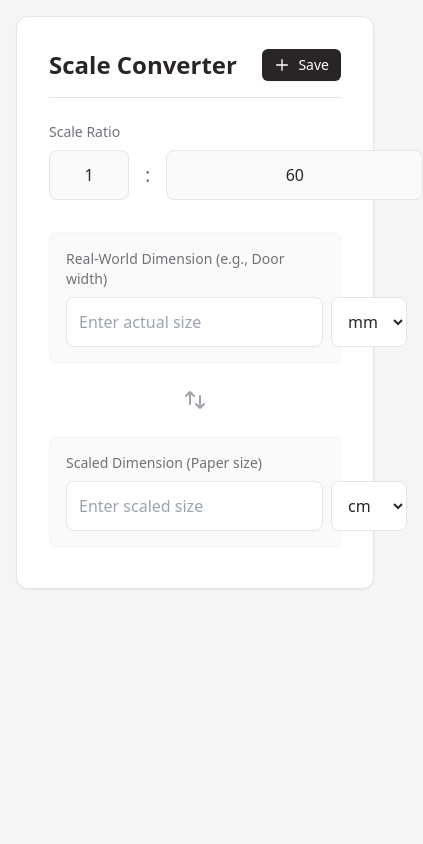
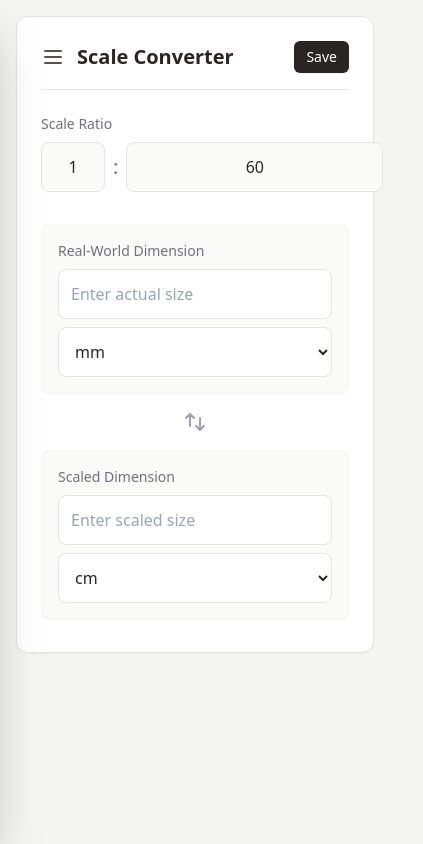
Before and after one commit to renzjared/scale, a plain HTML site: page index.html in a window 390 px wide. Shown: the whole page, 423 px wide, since content can reach past the window. Drawn offline with nearby package versions, Linux system fonts and the light colour scheme.

Commit message:
collapsible sidebar

```diff
--- a/app.js
+++ b/app.js
@@ -193,3 +193,24 @@ function renderSaved() {
         `;
     });
 }
+
+// --- Mobile Sidebar Toggle Logic ---
+function toggleSidebar() {
+    const sidebar = document.getElementById('sidebar');
+    const backdrop = document.getElementById('sidebarBackdrop');
+
+    // Check if it's currently closed (has the negative translate class)
+    if (sidebar.classList.contains('-translate-x-full')) {
+        // Open it
+        sidebar.classList.remove('-translate-x-full');
+        backdrop.classList.remove('hidden');
+        // Small delay to allow the browser to remove 'hidden' before animating opacity
+        setTimeout(() => backdrop.classList.remove('opacity-0'), 10);
+    } else {
+        // Close it
+        sidebar.classList.add('-translate-x-full');
+        backdrop.classList.add('opacity-0');
+        // Wait for opacity transition to finish before hiding completely
+        setTimeout(() => backdrop.classList.add('hidden'), 300);
+    }
+}
--- a/index.html
+++ b/index.html
@@ -23,15 +23,27 @@
         input[type="number"]::-webkit-inner-spin-button,
         input[type="number"]::-webkit-outer-spin-button { -webkit-appearance: none; margin: 0; }
         input[type="number"] { -moz-appearance: textfield; }
+        /* Custom scrollbar for sidebar */
+        .custom-scrollbar::-webkit-scrollbar { width: 4px; }
+        .custom-scrollbar::-webkit-scrollbar-thumb { background: #e7e5e4; border-radius: 4px; }
     </style>
 </head>
-<body class="bg-stone-100 text-zinc-800 font-sans min-h-screen flex p-4 md:p-8 justify-center gap-6 relative">
+<body class="bg-stone-100 text-zinc-800 font-sans min-h-screen flex p-4 md:p-8 justify-center gap-6 overflow-x-hidden">
+
+    <!-- Mobile Backdrop Overlay -->
+    <div id="sidebarBackdrop" class="fixed inset-0 bg-stone-900/40 z-30 hidden md:hidden backdrop-blur-sm transition-opacity opacity-0" onclick="toggleSidebar()"></div>
 
     <!-- Sidebar: Saved & History -->
-    <aside class="w-80 bg-white rounded-xl shadow-sm border border-stone-200 hidden md:flex flex-col h-[700px] overflow-hidden">
+    <!-- On mobile: Fixed drawer sliding from left. On desktop: Relative static sidebar. -->
+    <aside id="sidebar" class="fixed inset-y-0 left-0 z-40 w-80 bg-white shadow-2xl md:shadow-sm border-r border-stone-200 flex flex-col h-full md:h-[700px] md:rounded-xl md:relative transform -translate-x-full md:translate-x-0 transition-transform duration-300 ease-in-out">
+
+        <!-- Mobile Close Button (Hidden on Desktop) -->
+        <button onclick="toggleSidebar()" class="absolute top-4 right-4 md:hidden text-stone-400 hover:text-stone-800 z-50">
+            <svg class="w-6 h-6" fill="none" stroke="currentColor" viewBox="0 0 24 24"><path stroke-linecap="round" stroke-linejoin="round" stroke-width="2" d="M6 18L18 6M6 6l12 12"></path></svg>
+        </button>
 
         <!-- Saved Items Section -->
-        <div class="p-6 border-b border-stone-200 flex flex-col h-1/2">
+        <div class="p-6 border-b border-stone-200 flex flex-col h-1/2 mt-8 md:mt-0">
             <h2 class="text-lg font-semibold text-stone-800 mb-4 flex items-center justify-between">
                 Saved Labels
                 <svg class="w-5 h-5 text-stone-400" fill="none" stroke="currentColor" viewBox="0 0 24 24"><path stroke-linecap="round" stroke-linejoin="round" stroke-width="2" d="M5 5a2 2 0 012-2h10a2 2 0 012 2v16l-7-3.5L5 21V5z"></path></svg>
@@ -44,25 +56,32 @@
         </div>
 
         <!-- Recent History Section -->
-        <div class="p-6 bg-stone-50 flex flex-col h-1/2">
+        <div class="p-6 bg-stone-50 flex flex-col h-1/2 md:rounded-b-xl">
             <h2 class="text-sm font-semibold text-stone-500 mb-4 uppercase tracking-wider">Recent History</h2>
-            <div class="overflow-y-auto flex-1 pr-2">
+            <div class="overflow-y-auto flex-1 pr-2 custom-scrollbar">
                 <ul id="historyList" class="space-y-3">
                     <!-- History items injected via JS -->
                 </ul>
             </div>
-            <button onclick="clearHistory()" class="mt-4 w-full py-2 text-xs text-zinc-500 hover:text-stone-800 hover:bg-stone-200 rounded-lg transition">
+            <button onclick="clearHistory()" class="mt-4 w-full py-2 text-xs text-zinc-500 hover:text-stone-800 hover:bg-stone-200 rounded-lg transition border border-stone-200">
                 Clear Recent
             </button>
         </div>
     </aside>
 
     <!-- Main Content -->
-    <main class="bg-white rounded-xl shadow-sm border border-stone-200 p-8 w-full max-w-lg h-fit">
-        <div class="flex justify-between items-end mb-6 border-b border-stone-200 pb-4">
-            <h1 class="text-2xl font-semibold text-stone-800">Scale Converter</h1>
+    <main class="bg-white rounded-xl shadow-sm border border-stone-200 p-6 md:p-8 w-full max-w-lg h-fit relative z-10">
+
+        <div class="flex justify-between items-center mb-6 border-b border-stone-200 pb-4">
+            <div class="flex items-center gap-3">
+                <!-- Mobile Hamburger Menu Button -->
+                <button onclick="toggleSidebar()" class="md:hidden text-stone-600 hover:text-stone-900 focus:outline-none">
+                    <svg class="w-6 h-6" fill="none" stroke="currentColor" viewBox="0 0 24 24"><path stroke-linecap="round" stroke-linejoin="round" stroke-width="2" d="M4 6h16M4 12h16M4 18h16"></path></svg>
+                </button>
+                <h1 class="text-xl md:text-2xl font-semibold text-stone-800">Scale Converter</h1>
+            </div>
             <button onclick="openModal()" class="text-sm px-3 py-1.5 bg-stone-800 text-white rounded-md hover:bg-stone-700 transition shadow-sm flex items-center gap-2">
-                <svg class="w-4 h-4" fill="none" stroke="currentColor" viewBox="0 0 24 24"><path stroke-linecap="round" stroke-linejoin="round" stroke-width="2" d="M12 4v16m8-8H4"></path></svg>
+                <svg class="w-4 h-4 hidden sm:block" fill="none" stroke="currentColor" viewBox="0 0 24 24"><path stroke-linecap="round" stroke-linejoin="round" stroke-width="2" d="M12 4v16m8-8H4"></path></svg>
                 Save
             </button>
         </div>
@@ -70,19 +89,19 @@
         <!-- Scale Ratio Input -->
         <div class="mb-8">
             <label class="block text-sm font-medium text-zinc-500 mb-2">Scale Ratio</label>
-            <div class="flex items-center space-x-4">
-                <input type="number" id="ratioLeft" value="1" class="w-20 p-3 bg-stone-50 border border-stone-200 rounded-lg text-center focus:outline-none focus:border-stone-400 focus:ring-1 focus:ring-stone-400" oninput="calculate('real')">
+            <div class="flex items-center space-x-2 sm:space-x-4">
+                <input type="number" id="ratioLeft" value="1" class="w-16 sm:w-20 p-3 bg-stone-50 border border-stone-200 rounded-lg text-center focus:outline-none focus:border-stone-400 focus:ring-1 focus:ring-stone-400" oninput="calculate('real')">
                 <span class="text-xl font-medium text-zinc-500">:</span>
                 <input type="number" id="ratioRight" value="60" class="flex-1 p-3 bg-stone-50 border border-stone-200 rounded-lg text-center focus:outline-none focus:border-stone-400 focus:ring-1 focus:ring-stone-400" oninput="calculate('real')">
             </div>
         </div>
 
         <!-- Real World Size -->
-        <div class="mb-6 p-4 bg-stone-50 rounded-lg border border-stone-100">
-            <label class="block text-sm font-medium text-zinc-500 mb-2">Real-World Dimension (e.g., Door width)</label>
-            <div class="flex space-x-2">
+        <div class="mb-4 sm:mb-6 p-4 bg-stone-50 rounded-lg border border-stone-100">
+            <label class="block text-sm font-medium text-zinc-500 mb-2">Real-World Dimension</label>
+            <div class="flex flex-col sm:flex-row space-y-2 sm:space-y-0 sm:space-x-2">
                 <input type="number" id="realValue" class="flex-1 p-3 border border-stone-200 rounded-lg focus:outline-none focus:border-stone-400 focus:ring-1 focus:ring-stone-400" placeholder="Enter actual size" oninput="calculate('real')">
-                <select id="realUnit" class="w-24 p-3 bg-white border border-stone-200 rounded-lg focus:outline-none focus:border-stone-400" onchange="calculate('real')">
+                <select id="realUnit" class="w-full sm:w-24 p-3 bg-white border border-stone-200 rounded-lg focus:outline-none focus:border-stone-400" onchange="calculate('real')">
                     <option value="mm" selected>mm</option>
                     <option value="cm">cm</option>
                     <option value="m">m</option>
@@ -92,7 +111,7 @@
             </div>
         </div>
 
-        <div class="flex justify-center mb-6">
+        <div class="flex justify-center mb-4 sm:mb-6">
             <svg class="w-6 h-6 text-zinc-400" fill="none" stroke="currentColor" viewBox="0 0 24 24">
                 <path stroke-linecap="round" stroke-linejoin="round" stroke-width="2" d="M7 16V4m0 0L3 8m4-4l4 4m6 0v12m0 0l4-4m-4 4l-4-4" />
             </svg>
@@ -100,10 +119,10 @@
 
         <!-- Scaled Model Size -->
         <div class="mb-2 p-4 bg-stone-50 rounded-lg border border-stone-100">
-            <label class="block text-sm font-medium text-zinc-500 mb-2">Scaled Dimension (Paper size)</label>
-            <div class="flex space-x-2">
+            <label class="block text-sm font-medium text-zinc-500 mb-2">Scaled Dimension</label>
+            <div class="flex flex-col sm:flex-row space-y-2 sm:space-y-0 sm:space-x-2">
                 <input type="number" id="scaleValue" class="flex-1 p-3 border border-stone-200 rounded-lg focus:outline-none focus:border-stone-400 focus:ring-1 focus:ring-stone-400" placeholder="Enter scaled size" oninput="calculate('scale')">
-                <select id="scaleUnit" class="w-24 p-3 bg-white border border-stone-200 rounded-lg focus:outline-none focus:border-stone-400" onchange="calculate('scale')">
+                <select id="scaleUnit" class="w-full sm:w-24 p-3 bg-white border border-stone-200 rounded-lg focus:outline-none focus:border-stone-400" onchange="calculate('scale')">
                     <option value="mm">mm</option>
                     <option value="cm" selected>cm</option>
                     <option value="m">m</option>
@@ -115,7 +134,7 @@
     </main>
 
     <!-- Label Modal -->
-    <div id="saveModal" class="fixed inset-0 bg-stone-900/40 hidden items-center justify-center z-50 backdrop-blur-sm">
+    <div id="saveModal" class="fixed inset-0 bg-stone-900/40 hidden items-center justify-center z-50 backdrop-blur-sm p-4">
         <div class="bg-white rounded-xl p-6 w-full max-w-sm shadow-xl border border-stone-200">
             <h3 class="text-lg font-semibold text-stone-800 mb-2">Save Dimension</h3>
             <p class="text-sm text-zinc-500 mb-4" id="modalPreview">1:60 • 800 mm ➔ 1.33 cm</p>
```
